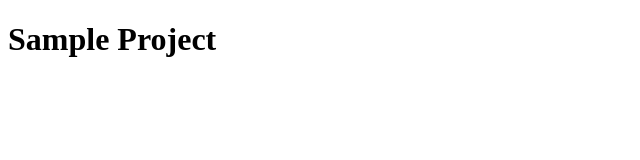
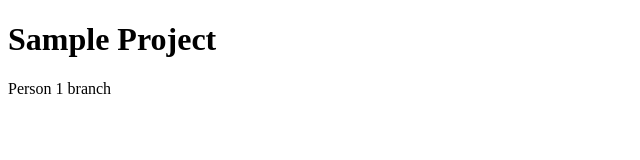
Before and after one commit to starrv/sampe-project, a plain HTML site: page index.html in a window 1280 px wide. Shown: the whole page, without its empty margins (0-640 px from the left). Drawn offline with Linux system fonts and the light colour scheme.

Commit message:
person 1 added paragraph to index.html

```diff
--- a/index.html
+++ b/index.html
@@ -7,5 +7,8 @@
         <h1>
             Sample Project
         </h1>
+        <p>
+            Person 1 branch
+        </p>
     </body>
 </html>
```
